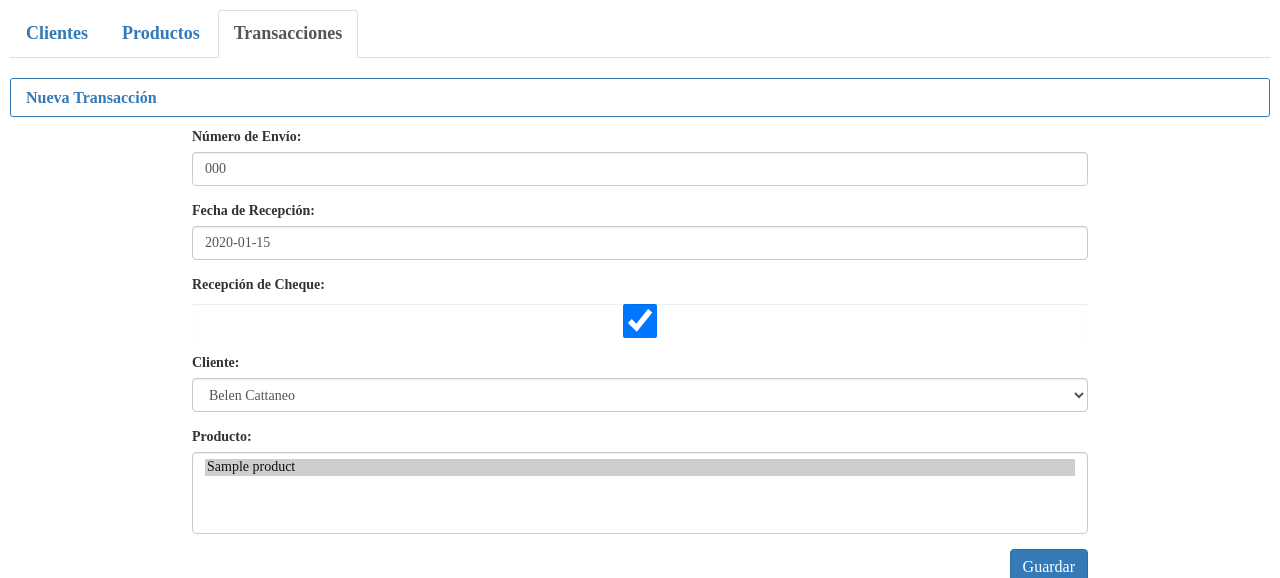
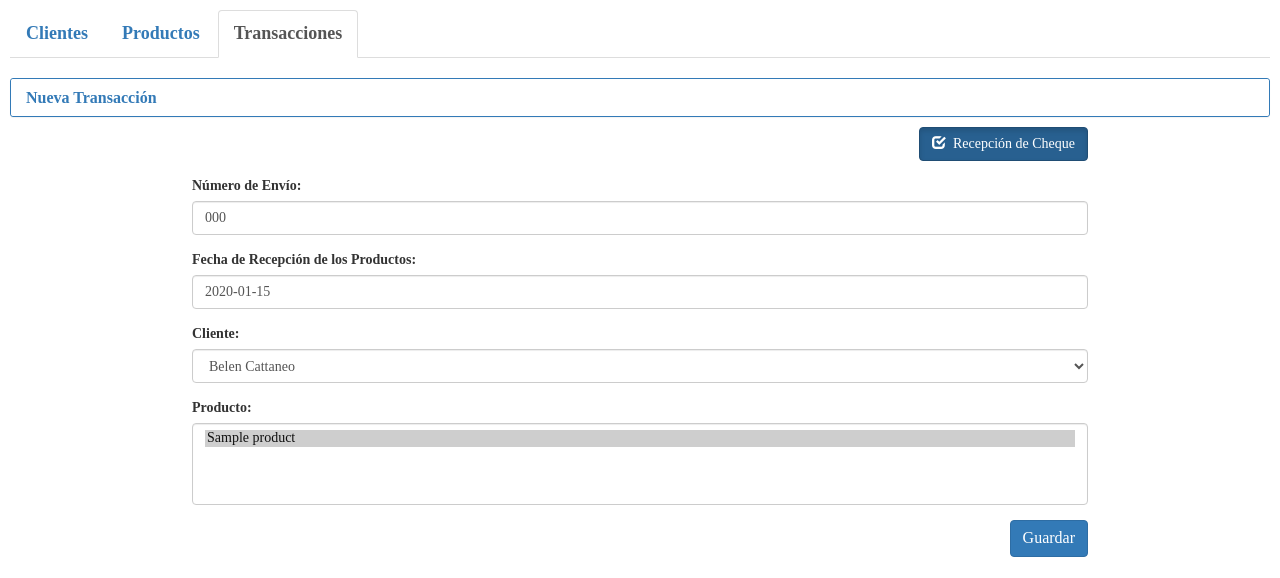
Before and after one commit to BelCattaneo/alf_db, a Django app: page /transactions/edit_transaction/1/ in a window 1280 px wide. Shown: the top 578 px of the page. Run offline with Django 3.2, Linux system fonts and the light colour scheme; data comes from the database, SQL or seed files in the repository; tables that the repository leaves empty hold one stand-in row (values such as "Sample post"); some libraries are stand-ins or nearby versions.

Commit message:
Improved checkbox for the check reception.

```diff
--- /dev/null
+++ b/alf_db/static/alf_db/checkBox.js
@@ -0,0 +1,65 @@
+$(function () {
+    $('.button-checkbox').each(function () {
+
+        // Settings
+        var $widget = $(this),
+            $button = $widget.find('button'),
+            $checkbox = $widget.find('input:checkbox'),
+            color = $button.data('color'),
+            settings = {
+                on: {
+                    icon: 'glyphicon glyphicon-check'
+                },
+                off: {
+                    icon: 'glyphicon glyphicon-unchecked'
+                }
+            };
+
+        // Event Handlers
+        $button.on('click', function () {
+            $checkbox.prop('checked', !$checkbox.is(':checked'));
+            $checkbox.triggerHandler('change');
+            updateDisplay();
+        });
+        $checkbox.on('change', function () {
+            updateDisplay();
+        });
+
+        // Actions
+        function updateDisplay() {
+            var isChecked = $checkbox.is(':checked');
+
+            // Set the button's state
+            $button.data('state', (isChecked) ? "on" : "off");
+
+            // Set the button's icon
+            $button.find('.state-icon')
+                .removeClass()
+                .addClass('state-icon ' + settings[$button.data('state')].icon);
+
+            // Update the button's color
+            if (isChecked) {
+                $button
+                    .removeClass('btn-default')
+                    .addClass('btn-' + color + ' active');
+            }
+            else {
+                $button
+                    .removeClass('btn-' + color + ' active')
+                    .addClass('btn-default');
+            }
+        }
+
+        // Initialization
+        function init() {
+
+            updateDisplay();
+
+            // Inject the icon if applicable
+            if ($button.find('.state-icon').length == 0) {
+                $button.prepend('<i class="state-icon ' + settings[$button.data('state')].icon + '"></i> ');
+            }
+        }
+        init();
+    });
+});
--- a/alf_db/static/alf_db/detail.css
+++ b/alf_db/static/alf_db/detail.css
@@ -17,6 +17,8 @@ tr {
   width: auto;
 }
 
-.collapse {
-  margin-top: 20px;
+
+.check-recept-checkbox {
+    margin: 0;
+    font-size: 14px;
 }
--- a/alf_db/static/alf_db/forms.css
+++ b/alf_db/static/alf_db/forms.css
@@ -62,7 +62,7 @@ body {
 }
 
 .col-sm-9 {
-  margin-top: 50px;
+  margin-top: 20px;
 }
 
 .btn-primary {
--- a/alf_db/templates/alf_db/edit_transaction.html
+++ b/alf_db/templates/alf_db/edit_transaction.html
@@ -1,6 +1,11 @@
 {% extends "alf_db/base.html" %}
 
 {% load widget_tweaks %}
+
+{% block scripts %}
+  {% load static %}
+  <script src="{% static "alf_db/checkBox.js" %}" ></script>
+{% endblock scripts %}
 
 {% block content %}
 
@@ -13,6 +18,26 @@
 <form class="centered-form" action="{% url 'alf_db:edit_transaction'  transaction.id %}" method='post'>
   {% csrf_token %}
   {{ form.non_field_errors }}
+
+  <div class="form-group pull-right" >
+
+     <span class="button-checkbox">
+        <button type="button"
+                class="btn  check-recept-checkbox"
+                data-color="primary">
+                Recepción de Cheque
+                {% render_field form.check_reception style="display: none;" %}
+        </button>
+    </span>
+    <div>
+      {% for error in form.check_reception.errors %}
+        <p class="form-error">{{ error | escape }}</p>
+      {% endfor %}
+    </div>
+  </div>
+
+  <div class="clearfix"></div>
+
   <div class="form-group">
     <label for="{{ form.delivery_number.id_for_label }}">Número de Envío:</label>
     {% render_field form.delivery_number class+="form-control" %}
@@ -24,7 +49,7 @@
   </div>
 
   <div class="form-group">
-    <label for="{{ form.delivery_date.id_for_label }}">Fecha de Recepción:</label>
+    <label for="{{ form.delivery_date.id_for_label }}">Fecha de Recepción de los Productos:</label>
     {% render_field form.delivery_date class+="form-control" %}
     <div>
       {% for error in form.delivery_date.errors %}
@@ -33,15 +58,6 @@
     </div>
   </div>
 
-  <div class="form-group check-box" >
-    <label for="{{ form.check_reception.id_for_label }}">Recepción de Cheque:</label>
-    {% render_field form.check_reception class+="form-control" %}
-    <div>
-      {% for error in form.check_reception.errors %}
-        <p class="form-error">{{ error | escape }}</p>
-      {% endfor %}
-    </div>
-  </div>
 
 
   <div class="form-group">
```
Also changed, not shown: alf_db/templates/alf_db/add_transaction.html (+0 -20 lines).
